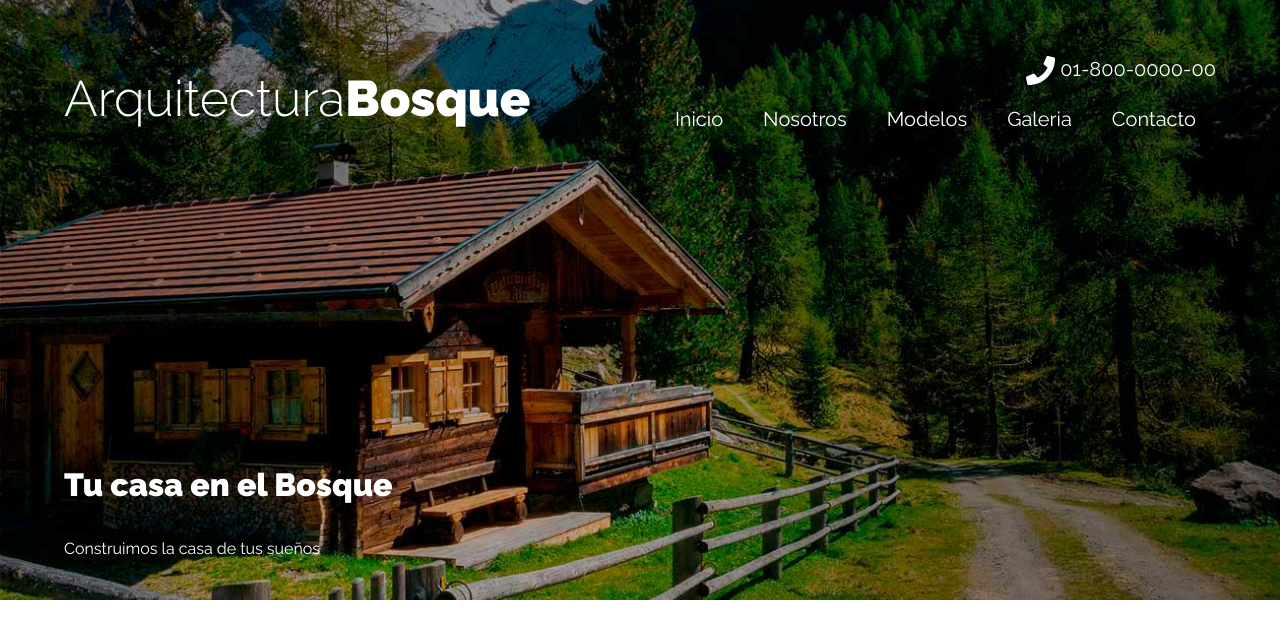
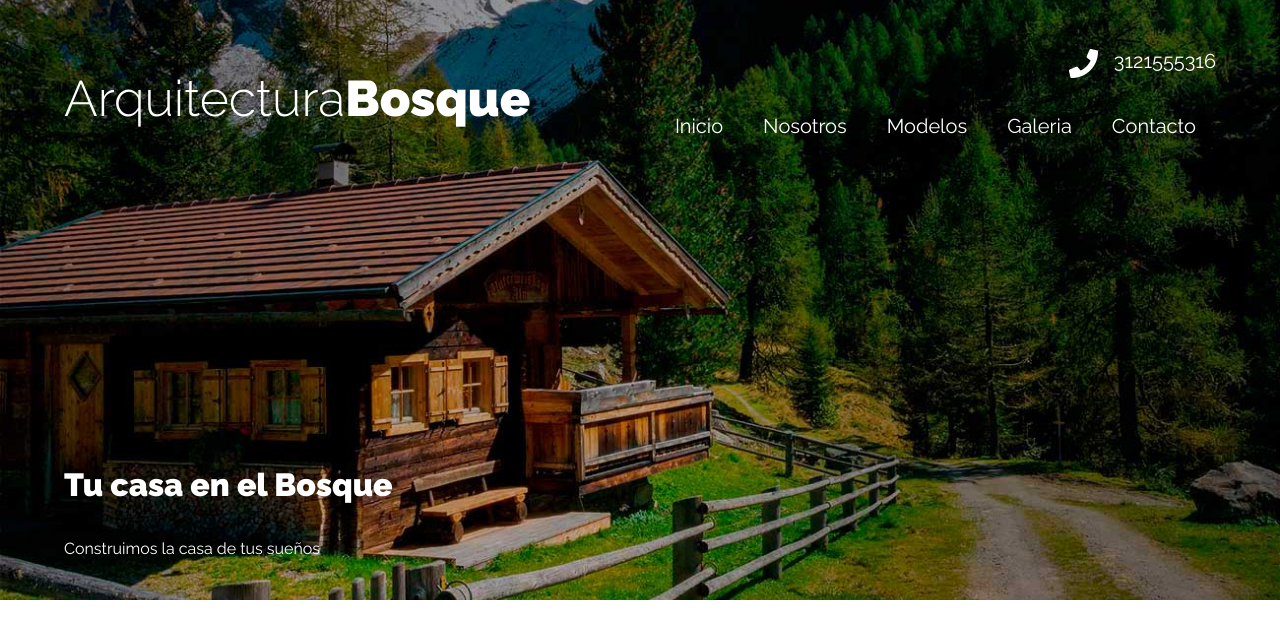
Before and after one commit to Jair-vet/ArquitecturaBosque, a plain HTML site: page index.html in a window 1280 px wide. Drawn offline with Linux system fonts and the light colour scheme.

Commit message:
Cambio de Estilos en la barra en Css

```diff
--- a/css/styles.css
+++ b/css/styles.css
@@ -135,6 +135,7 @@ img{
     background-image: url(../img/telefono.png);
     background-repeat: no-repeat;
     background-position: center center;
+    margin-right: 1rem;
 }
 header a {
     color: var(--banco);
@@ -144,6 +145,8 @@ header a {
     display: flex;
     flex-direction: column;
     align-items: center;
+    width: 100%;
+    margin-top: 1.5rem;
 }
 @media (min-width: 768px) {
     .navegacion{
@@ -151,11 +154,20 @@ header a {
     }
 }
 .navegacion a{
-    padding: 1rem 2rem;
+    padding: .5rem;
     border-radius: 1.3rem;
     transition:  background-color 300ms;
+    width: 100%;
+    text-align: center;
+}
+@media (min-width: 768px) {
+    .navegacion a{
+        padding: 1rem 2rem;
+    }
 }
 .navegacion a:hover{
     background-color: rgb( 255 255 255 / .5 );
     border-radius: 1.3rem;
+    color: var(--negro);
+    font-weight: 600;
 }
--- a/index.html
+++ b/index.html
@@ -21,7 +21,7 @@
                     </h1>
                 </div>
                 <div class="contacto">
-                    <a class="telefono" href="tel:">01-800-0000-00</a>
+                    <a class="telefono" href="tel:">3121555316</a>
 
                     <nav class="navegacion">
                         <a class="link" href="#">Inicio</a>
```
